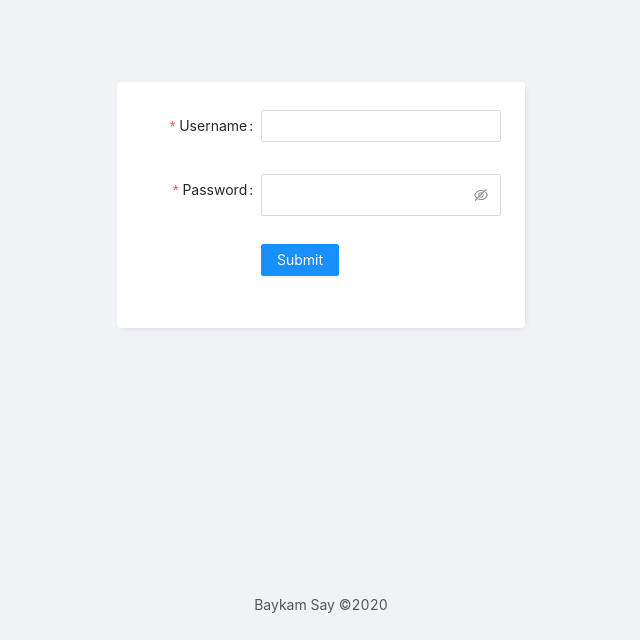
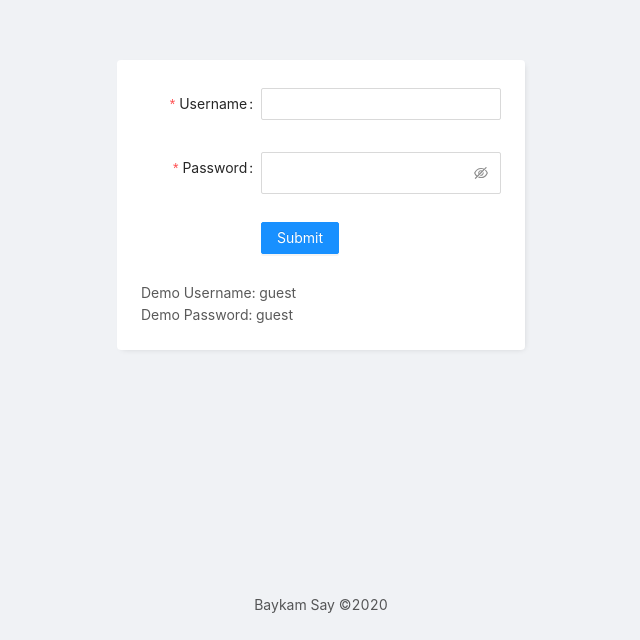
Before and after one commit to baykamsay/simple-ats, a Next.js app: page /login in a window 1280 px wide. Shown: the part 160-800 px from the top of the page, without its empty margins (319-959 px from the left). Built offline with nearby package versions, Linux system fonts and the light colour scheme.

Commit message:
Update login.js

```diff
--- a/pages/login.js
+++ b/pages/login.js
@@ -2,8 +2,9 @@ import React, { useEffect } from "react";
 import Router from "next/router";
 import cookie from "js-cookie";
 import Head from "next/head";
-import { Layout, Form, Input, Button, message } from "antd";
+import { Layout, Form, Input, Button, message, Typography } from "antd";
 
+const { Text } = Typography;
 const layout = {
   labelCol: { span: 8 },
   wrapperCol: { span: 16 },
@@ -102,6 +103,9 @@ const Login = () => {
                 Submit
               </Button>
             </Form.Item>
+            <Text>
+              Demo Username: guest <br /> Demo Password: guest
+            </Text>
           </Form>
         </Content>
         <Footer style={{ textAlign: "center" }}>Baykam Say ©2020</Footer>
```
